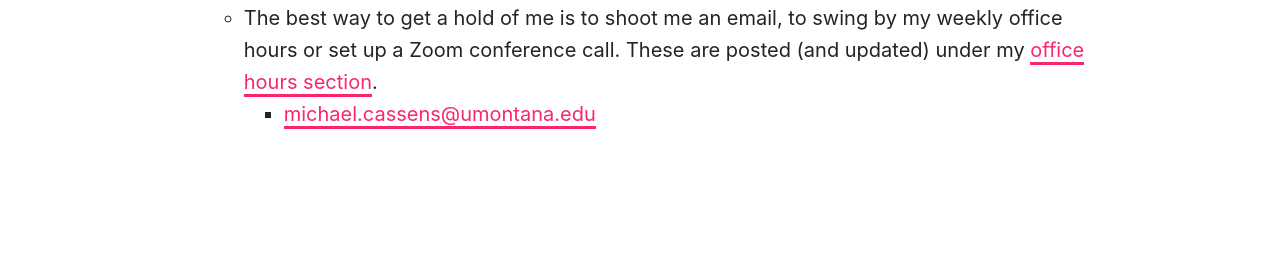
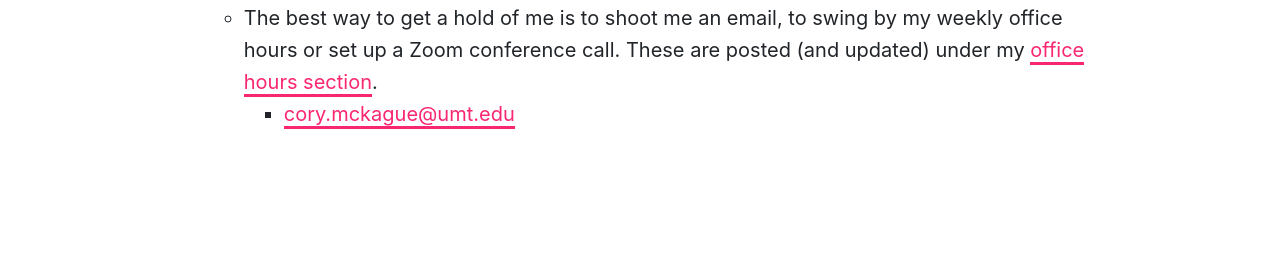
Before and after one commit to coryMcKague/MART120-Spring2024, a Jekyll site: the page built from modules/help/_posts/2017-01-01-help.md, in a window 1280 px wide. Shown: the part 1174-1430 px from the top of the page. Built offline with Jekyll 4.4.1, drawn with Linux system fonts in a browser that asks for light colours; nearby versions of some CDN libraries.

Commit message:
Update 2017-01-01-help.md

```diff
--- a/modules/help/_posts/2017-01-01-help.md
+++ b/modules/help/_posts/2017-01-01-help.md
@@ -20,7 +20,7 @@ Do the following to get help with problems.
 3. Get help from [Cory McKague]({{site.baseurl}}/instructors/)
     - If you have problems or need help that no one can offer, please contact Cory McKague (me, the one writing all of this).
     - The best way to get a hold of me is to shoot me an email, to swing by my weekly office hours or set up a Zoom conference call. These are posted (and updated) under my [office hours section]({{site.baseurl}}/instructors/#office-hours).
-        - [michael.cassens@umontana.edu](mailto:cory.mckague@umt.edu?subject=120%20Question)
+        - [cory.mckague@umt.edu](mailto:cory.mckague@umt.edu?subject=120%20Question)
 
 
 
```
